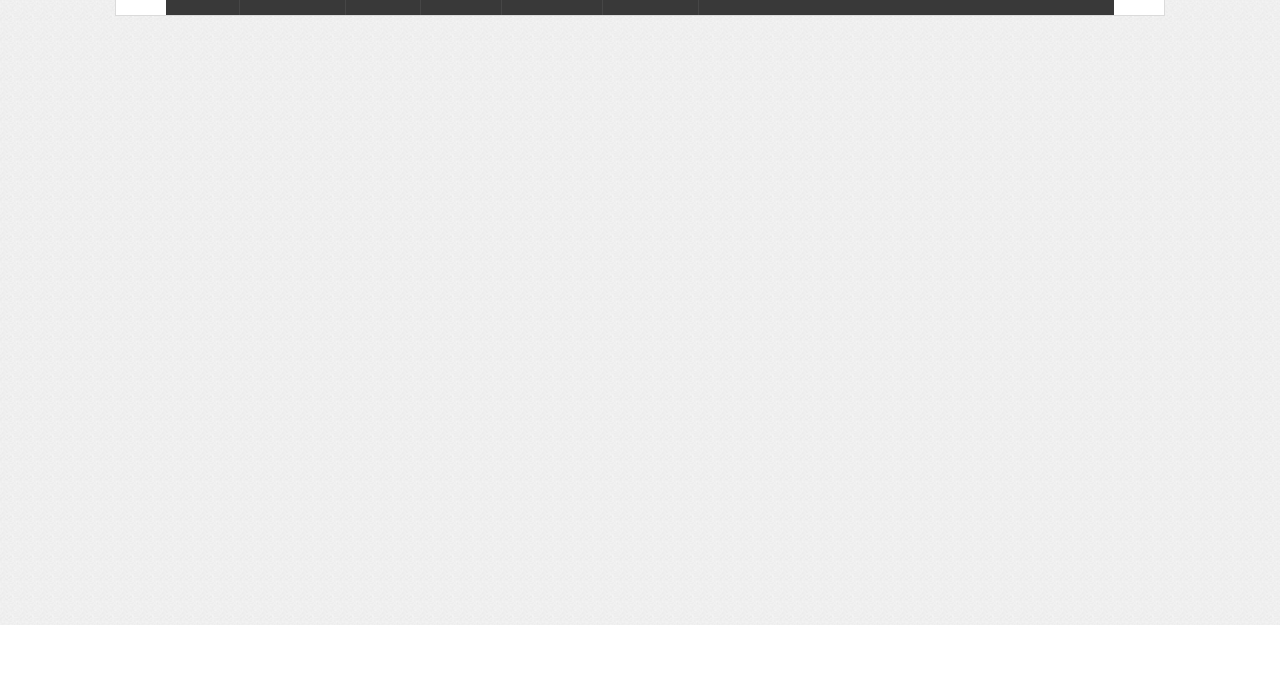
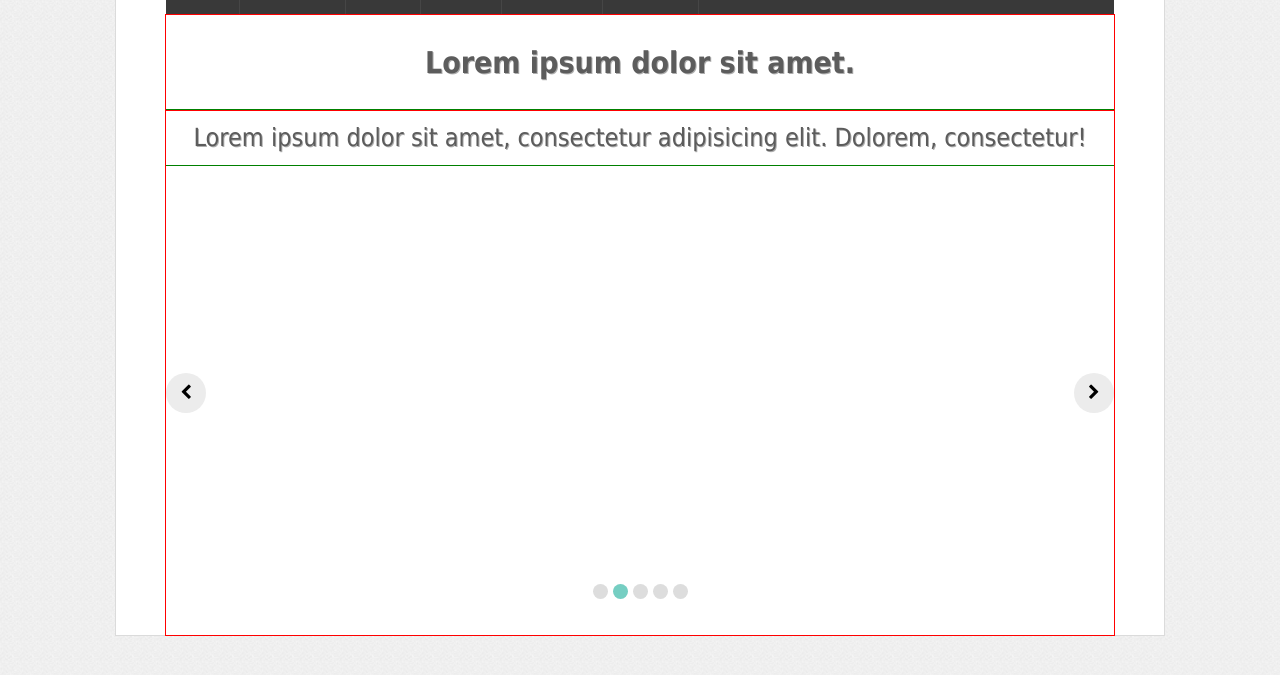
Before and after one commit to MariMax/css, a plain HTML site: page seabird/index.html in a window 1280 px wide. Shown: the part 175-850 px from the top of the page. Before the commit the page ends 800 px from the top, so only its background shows below. Drawn offline with Linux system fonts and the light colour scheme.

Commit message:
Слайдер

```diff
--- a/seabird/css/style.css
+++ b/seabird/css/style.css
@@ -15,9 +15,13 @@ body{
 	background:#fff;
 }
 
+.content-up{
+	margin:0 50px;
+}
+
 .logo{
 	padding: 25px 0;
-	margin:0 50px;
+
 	font-size: 30px;
 	font-weight: bold;
 	color: #5b5b5b;
@@ -26,7 +30,7 @@ body{
 
 .nav{
 	background: #393939;
-	margin:0 50px;
+
 }
 nav{
 	float:left;
@@ -62,3 +66,79 @@ nav li a{
 	cursor:pointer;
 }
 .social li i:hover{opacity: .5;}
+
+.slider{
+	outline: 1px solid red;
+	height: 620px;
+}
+
+.slider header{
+	height:95px;
+	outline: 1px solid red;
+	margin-bottom: 0;
+	line-height: 95px;
+	text-align: center;
+	font-weight: bold;
+	font-size: 30px;
+	color:#5c5c5c;
+	text-shadow: 1px 1px 0px #aeaeae;
+}
+
+.slider .text{
+	height: 55px;
+	outline: 1px solid green;
+	margin-top:0;
+	line-height: 55px;
+	text-align: center;
+	font-size: 25px;
+	color:#5c5c5c;
+	text-shadow: 1px 1px 0px #aeaeae;
+}
+
+.slider .slide{
+	position:relative;
+	height:520px;
+	overflow: hidden;
+}
+
+.slider .slide>a{
+	position:absolute;
+	top:40%;
+	background-color: #ececec;
+	height: 40px;
+	width: 40px;
+	border-radius: 50%;
+	display: block;
+	text-align: center;
+	line-height: 40px;
+	text-shadow: 0 0 1px #fff;
+}
+.slider .slide>a.right{
+	right:0%;
+}
+.slider .slide>a:hover{
+	background-color:#75cec2;
+	color:#fff;
+}
+
+.slider .position li{
+	border-radius: 50%;
+	height:15px;
+	width: 15px;
+	background-color:#ddd;
+	cursor:pointer;
+	float:left;
+	margin-right:5px;
+}
+
+.slider .position li.active{
+	background-color:#75cec2;
+}
+
+.slider ul.position {
+	padding:0;
+	bottom:70px;
+	left: 45%;
+	position:absolute;
+	list-style: none;
+}
--- a/seabird/index.html
+++ b/seabird/index.html
@@ -8,6 +8,7 @@
 </head>
 <body>
 	<div class="content">
+	<div class="content-up">
 	<div class="logo">Seabird.</div>
 	<header class="nav">
 
@@ -27,28 +28,30 @@
 		<div class="clearfix"></div>
 
 	</header>
-<!--	<div class="slider">
+	<div class="slider">
 		<header>Lorem ipsum dolor sit amet.</header>
 		<div class="text">
-			<p>Lorem ipsum dolor sit amet.</p>
+			Lorem ipsum dolor sit amet, consectetur adipisicing elit. Dolorem, consectetur!
+			</div>
 			<div class="slide">
 				<div class="slidecontent"><img src="" alt="">
 				<img src="" alt="">
 				<img src="" alt="">
 				<img src="" alt="">
 				<img src="" alt=""></div>
-				<img src="" alt="" class="left">
-				<img src="" alt="" class="right">
+				<a class="left"><i class="fa fa-chevron-left"></i></a>
+				<a class="right"><i class="fa fa-chevron-right"></i></a>
 				<ul class="position">
-					<li><a href=""></a></li>
-					<li><a href=""></a></li>
+					<li ><a href=""></a></li>
+					<li class="active"><a href=""></a></li>
 					<li><a href=""></a></li>
 					<li><a href=""></a></li>
 					<li><a href=""></a></li>
 				</ul>
 			</div>
-		</div>
-	</div>-->
+
+	</div>
+	</div>
 	</div>
 </body>
 </html>
```
